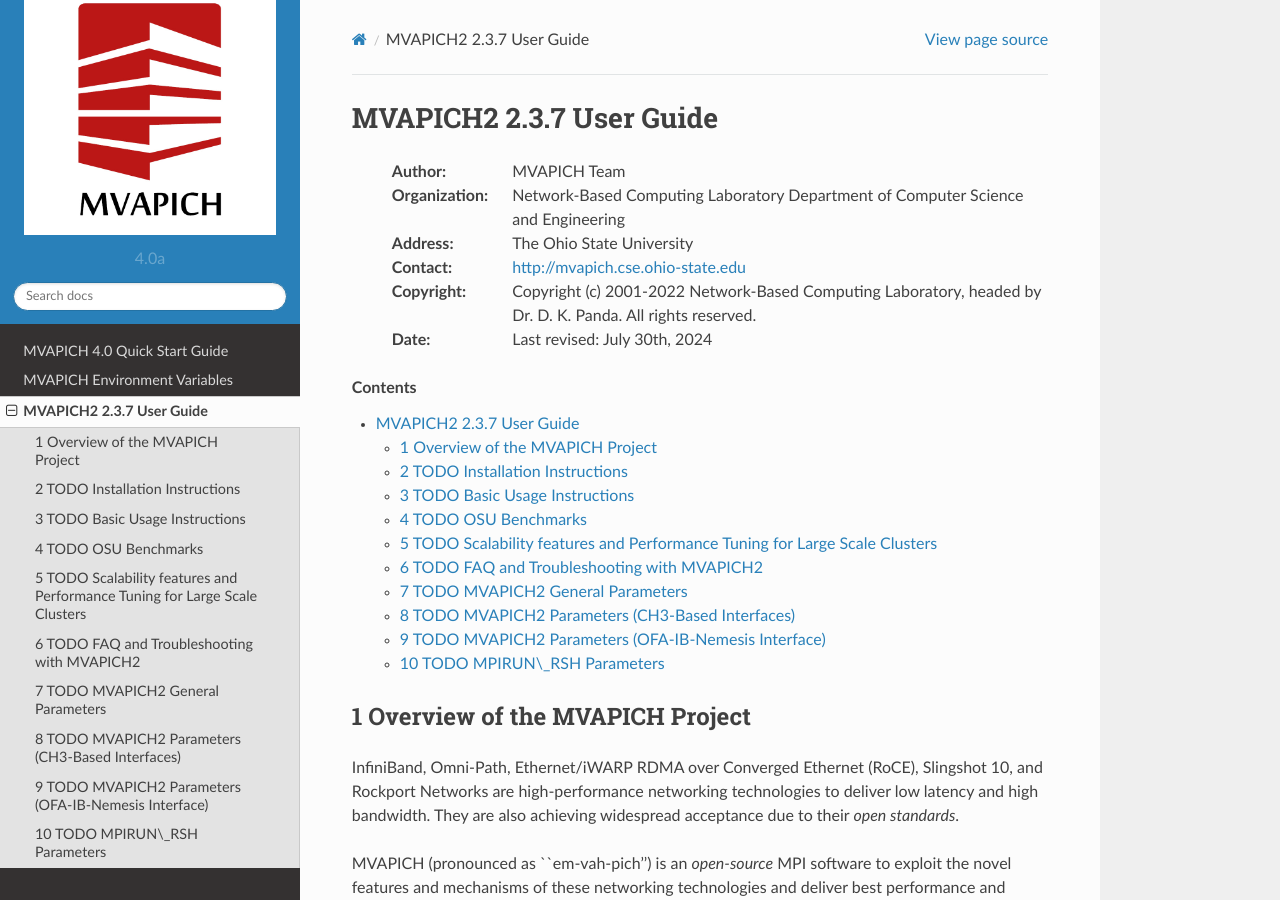
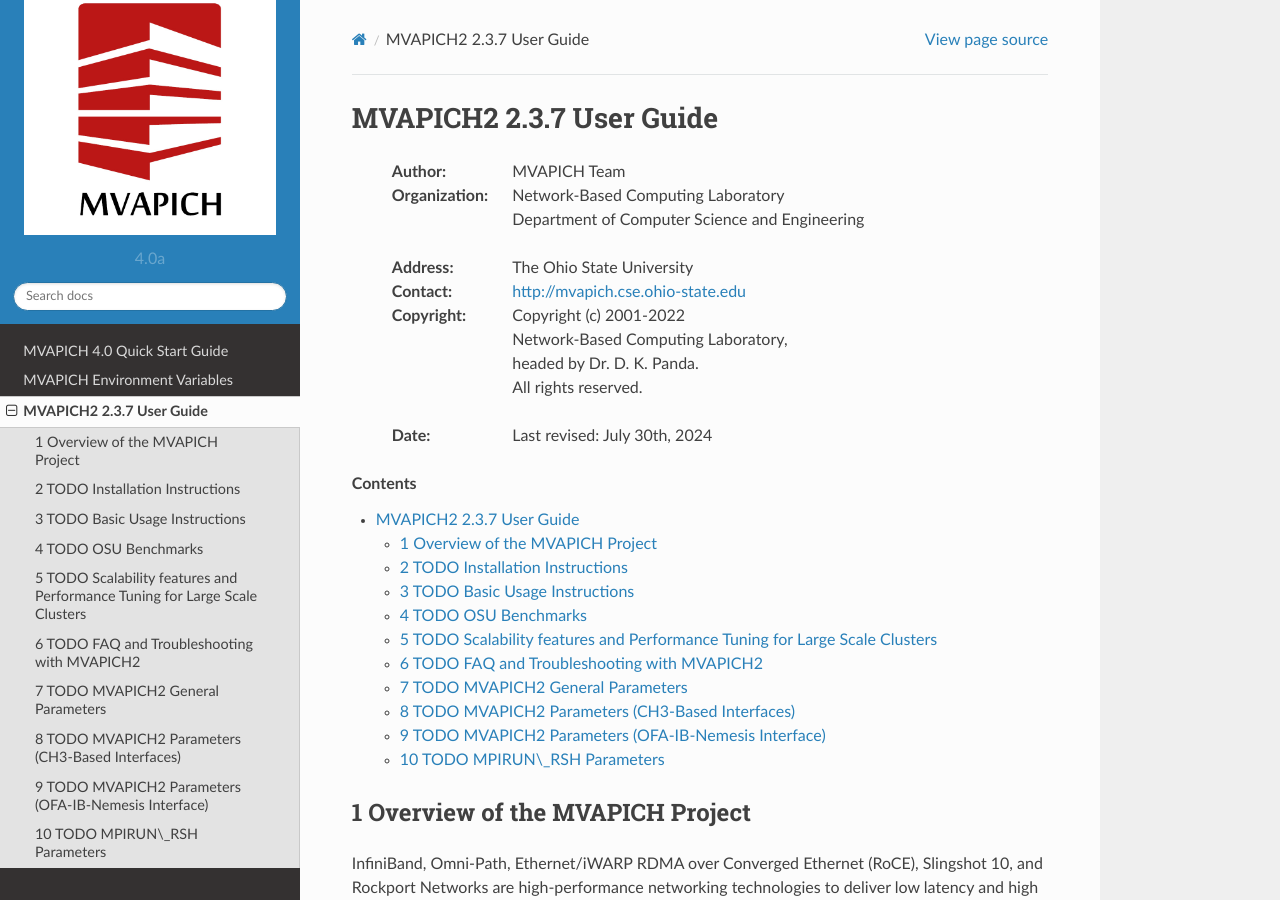
Before and after one commit to OSU-Nowlab/MVAPICH-docs, a Sphinx documentation site: the page built from docs/source/userguide.rst, in a window 1280 px wide and 900 px high. Built offline with Sphinx 7.4.7 and the Read the Docs theme 2.0.0, drawn with Linux system fonts in a browser that asks for light colours.

Commit message:
Preamble fixup

```diff
--- a/docs/source/userguide.rst
+++ b/docs/source/userguide.rst
@@ -4,18 +4,17 @@
 
     :Author: MVAPICH Team
 
-    :Organization: Network-Based Computing Laboratory
-                   Department of Computer Science and Engineering
+    :Organization: | Network-Based Computing Laboratory
+                   | Department of Computer Science and Engineering
 
     :Address: The Ohio State University
 
     :Contact: http://mvapich.cse.ohio-state.edu
 
-    :Copyright: Copyright (c) 2001-2022
-                Network-Based Computing Laboratory,
-                headed by Dr. D. K. Panda.
-                All rights reserved.
-
+    :Copyright: | Copyright (c) 2001-2022
+                | Network-Based Computing Laboratory,
+                | headed by Dr. D. K. Panda.
+                | All rights reserved.
     :Date: Last revised: July 30th, 2024
 
 
```
